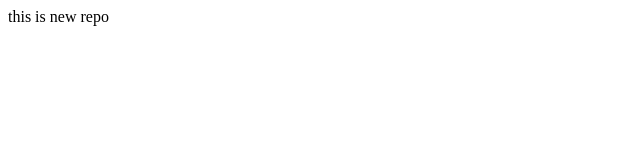
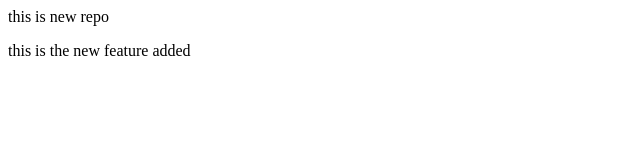
Before and after one commit to shayan-farrukh/localrepo, a plain HTML site: page index.html in a window 1280 px wide. Shown: the whole page, without its empty margins (0-640 px from the left). Drawn offline with Linux system fonts and the light colour scheme.

Commit message:
new feature

```diff
--- a/index.html
+++ b/index.html
@@ -1 +1,2 @@
 <p>this is new repo</p>
+<p> this is the new feature added </p>
```
